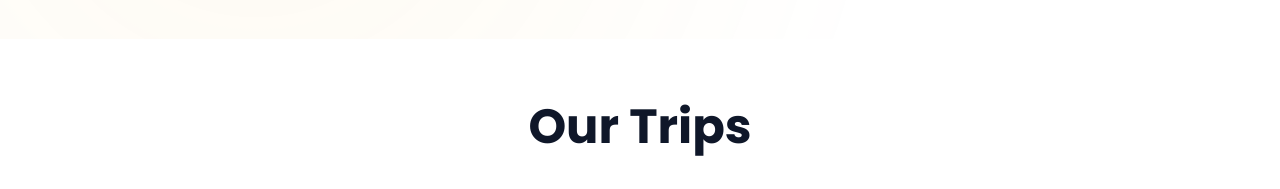
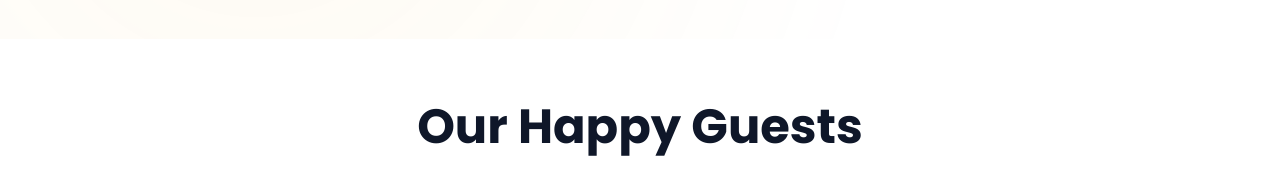
Before and after one commit to LEGENDSASI/PGS, a React (Vite) app: page /pgs-holidays in a window 1280 px wide. Shown: the part 1108-1297 px from the top of the page. Built offline with nearby package versions, Linux system fonts and the light colour scheme; grey boxes are pictures that could not be loaded.

Commit message:
Added Changed some images

```diff
--- a/src/component/OurProperties.jsx
+++ b/src/component/OurProperties.jsx
@@ -14,7 +14,7 @@ import p11 from '../assets/property/p13.jpg';
 import p12 from '../assets/property/Events/birthday_party.jpg';
 import p13 from '../assets/property/Events/corporate-event.webp';
 import p14 from '../assets/property/Events/New_Year_Party.jpg';
-import p15 from '../assets/property/PGS_Holidays_OurProperties/9.JPG';
+import p15 from '../assets/property/PGS_Holidays_OurProperties/1.jpeg';
 import p16 from '../assets/property/PGS_Holidays_OurProperties/8.jpeg';
 
 
--- a/src/component/pgsholidays/OurProperties.jsx
+++ b/src/component/pgsholidays/OurProperties.jsx
@@ -28,7 +28,7 @@ const OurProperties = () => {
         className="text-4xl md:text-5xl text-center font-bold mb-10"
         style={{ color: 'hsl(var(--color-text))' }}
       >
-        Our Trips
+        Our Happy Guests
       </motion.h2>
 
       <div className="columns-1 md:columns-2 lg:columns-3 gap-4 px-4">
--- a/src/component/pgsstays/About.jsx
+++ b/src/component/pgsstays/About.jsx
@@ -56,7 +56,7 @@ const amenities = [
   { icon: <Wifi className="w-5 h-5" />, name: "High-Speed WiFi" },
   { icon: <Car className="w-5 h-5" />, name: "Parking Space" },
   { icon: <Utensils className="w-5 h-5" />, name: "Kitchen Facilities" },
-  { icon: <Sparkles className="w-5 h-5" />, name: "Room Service" },
+  { icon: <Sparkles className="w-5 h-5" />, name: "Daily Cleaning" },
   { icon: <Shield className="w-5 h-5" />, name: "24/7 Security" },
   { icon: <Coffee className="w-5 h-5" />, name: "Complimentary Tea/Coffee" },
   { icon: <Waves className="w-5 h-5" />, name: "Swimming Pool" },
```
